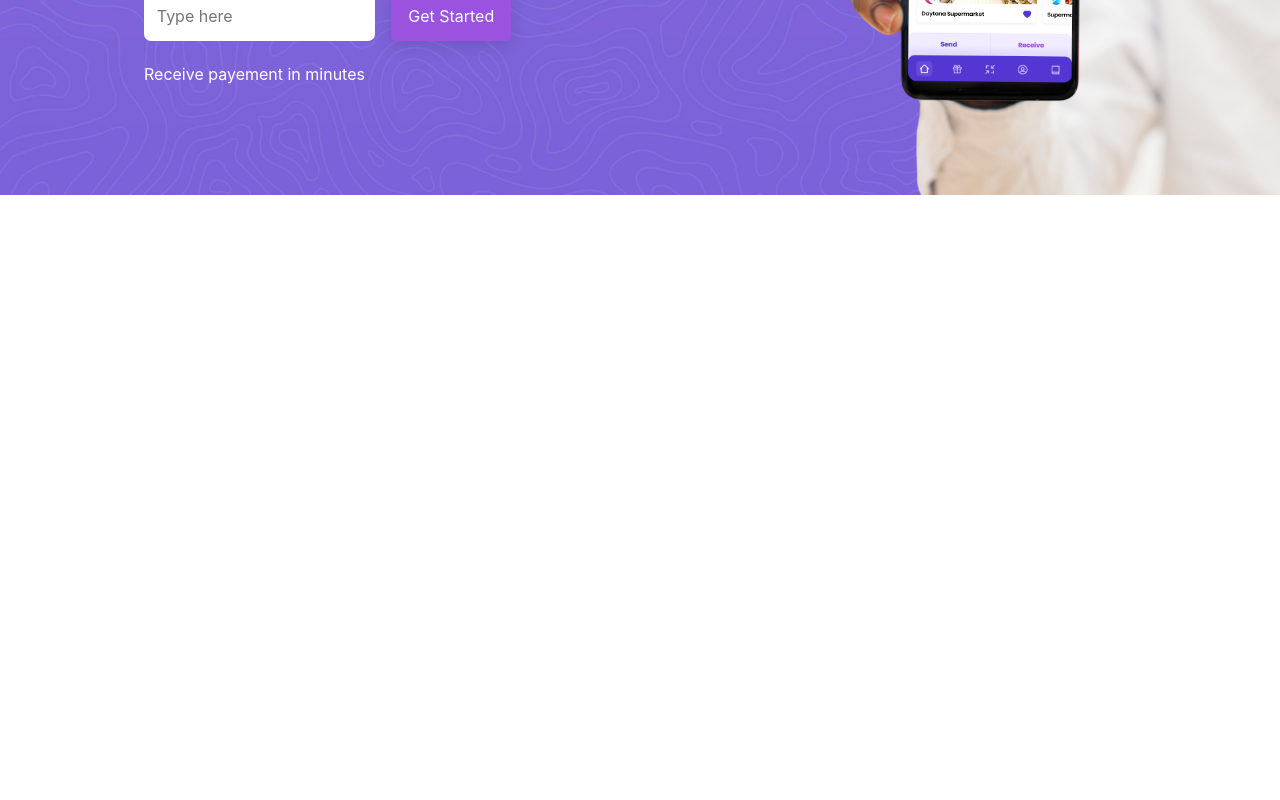
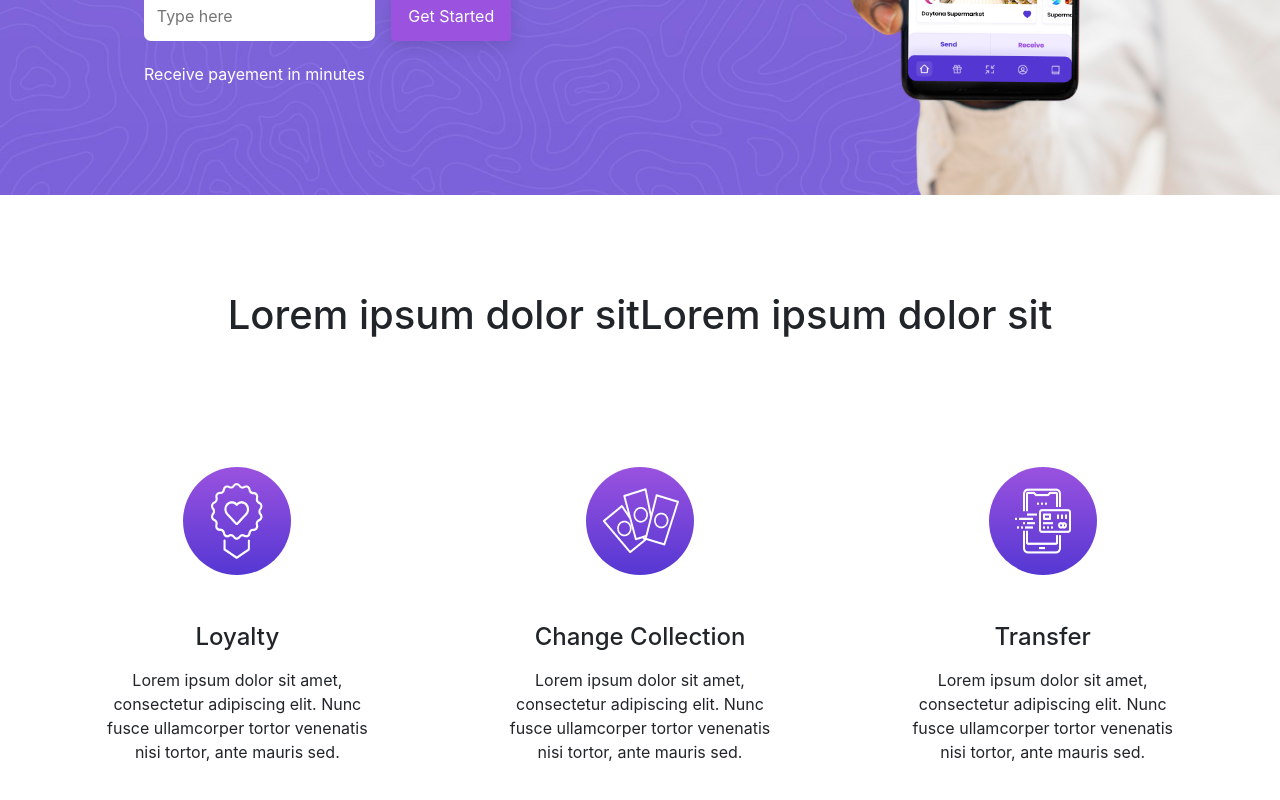
Before and after one commit to MichaelGee/vazapay, a React (Create React App) app: page / in a window 1280 px wide. Shown: the part 456-1256 px from the top of the page. Before the commit the page ends 800 px from the top, so only its background shows below. Built offline with nearby package versions, Linux system fonts and the light colour scheme.

Commit message:
service section done

```diff
--- /dev/null
+++ b/src/components/Services.js
@@ -0,0 +1,51 @@
+import React from "react";
+import Loyalty from "../assets/loyalty.png";
+import Change from "../assets/change.png";
+import Transfer from "../assets/transfer.png";
+
+const Services = () => {
+  return (
+    <div>
+      <section className='services'>
+        <div className='container services__container'>
+          <h1>Lorem ipsum dolor sitLorem ipsum dolor sit</h1>
+
+          <div className='services__main__container'>
+            <div className='service'>
+              <div className='service__image'>
+                <img src={Loyalty} />
+              </div>
+              <h4>Loyalty</h4>
+              <p>
+                Lorem ipsum dolor sit amet, consectetur adipiscing elit. Nunc
+                fusce ullamcorper tortor venenatis nisi tortor, ante mauris sed.
+              </p>
+            </div>
+            <div className='service'>
+              <div className='service__image'>
+                <img src={Change} />
+              </div>
+              <h4>Change Collection</h4>
+              <p>
+                Lorem ipsum dolor sit amet, consectetur adipiscing elit. Nunc
+                fusce ullamcorper tortor venenatis nisi tortor, ante mauris sed.
+              </p>
+            </div>
+            <div className='service'>
+              <div className='service__image'>
+                <img src={Transfer} />
+              </div>
+              <h4>Transfer</h4>
+              <p>
+                Lorem ipsum dolor sit amet, consectetur adipiscing elit. Nunc
+                fusce ullamcorper tortor venenatis nisi tortor, ante mauris sed.
+              </p>
+            </div>
+          </div>
+        </div>
+      </section>
+    </div>
+  );
+};
+
+export default Services;
--- a/src/pages/home.js
+++ b/src/pages/home.js
@@ -1,12 +1,14 @@
 import React from "react";
 import NavBar from "../components/NavBar";
 import Banner from "../components/Banner";
+import Services from "../components/Services";
 
 const Home = () => {
   return (
     <div>
       <NavBar />
       <Banner />
+      <Services />
     </div>
   );
 };
--- a/src/stylesheets/global.scss
+++ b/src/stylesheets/global.scss
@@ -16,3 +16,6 @@ img{
     margin:0;
     padding: 0;
 }
+section{
+    margin: 3rem 0 !important;
+}
--- a/src/stylesheets/home/__banner.scss
+++ b/src/stylesheets/home/__banner.scss
@@ -6,9 +6,7 @@
     align-items: center;
     justify-content: space-evenly;
     padding: 8rem 0 2rem 2rem;
-    position: absolute;
-    z-index: -1;
-    top: 0;
+    margin: 0 !important;
     width: 100%;
     .banner__container{
         display: flex;
--- a/src/stylesheets/home/__navbar.scss
+++ b/src/stylesheets/home/__navbar.scss
@@ -1,6 +1,10 @@
 .navbar{
     padding-top: 1rem;
     padding-bottom: 1rem;
+    z-index: 10;
+    position: absolute;
+    left: 0;
+    right: 0;
     .navbar-brand{
         font-weight: 800 !important;
         color: white;
--- /dev/null
+++ b/src/stylesheets/home/__services.scss
@@ -0,0 +1,48 @@
+.services{
+    .services__container{
+        h1{
+            text-align: center;
+            margin-top: 6rem;
+        }
+       .services__main__container{
+        display: flex;
+        align-items: center;
+        justify-content: space-evenly;
+        margin-top: 6rem;
+        flex-direction: column;
+        .service{
+            padding: 2rem 4rem;
+            display: flex;
+            align-items: center;
+            justify-content: center;
+            flex-direction: column;
+            h4{
+                text-align: center;
+                margin: 3rem 0 1rem 0;
+            }
+            p{
+                text-align: center;
+            }
+           .service__image{
+            background: linear-gradient(180deg, #9A52DF 0%, #5537D3 100%);
+            width: 108px;
+            height: 108px;
+            border-radius: 100%;
+            display: flex;
+            align-items: center;
+            justify-content: center;
+           }
+        }
+       }
+    }
+}
+
+@include respond(largeScreen){
+    .services{
+        .services__container{
+            .services__main__container{
+                flex-direction: row !important;
+            }
+        }
+    }
+}
--- a/src/stylesheets/main.scss
+++ b/src/stylesheets/main.scss
@@ -4,4 +4,5 @@
 
 //
 @import "./home/__navbar.scss";
-@import "./home/_banner";
+@import "./home/__banner.scss";
+@import "./home/__services.scss";
```
